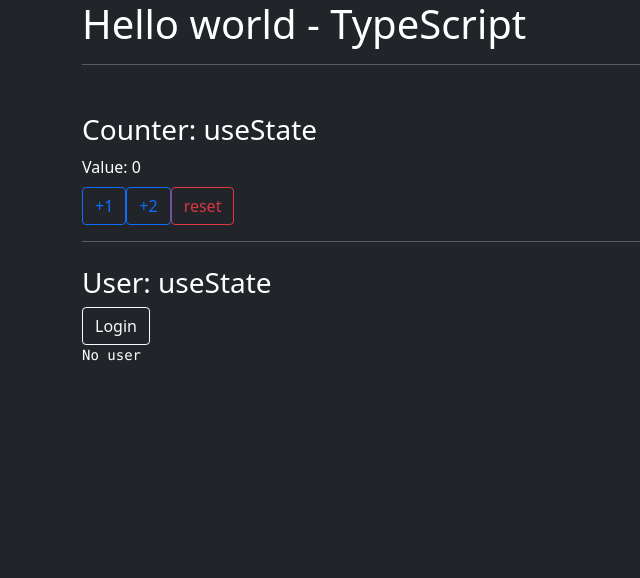
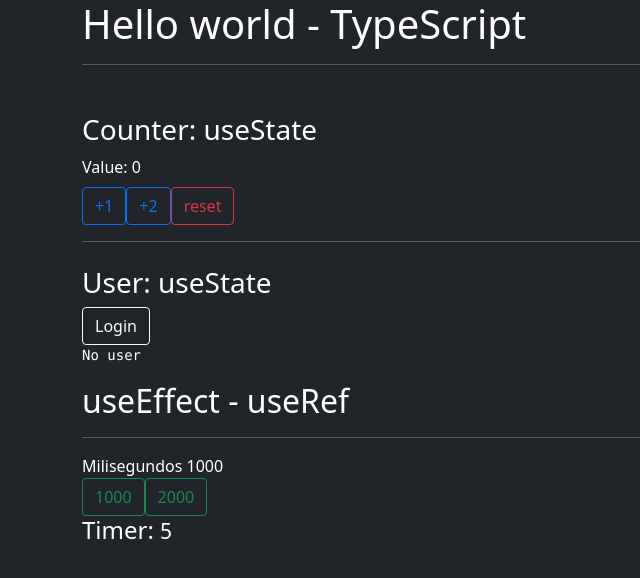
Before and after one commit to toledodavid/react-TypeScript-examples, a React (Create React App) app: page / in a window 1280 px wide. Shown: the top 578 px of the page, without its empty margins (0-640 px from the left). Built offline with nearby package versions, Linux system fonts and the light colour scheme.

Commit message:
create-TimerPadre-and-Timer-component-implement-useEffect-and-useRef-Hooks-and-create-a-type-for-props-in-TimerComponent

```diff
--- a/src/App.tsx
+++ b/src/App.tsx
@@ -1,5 +1,7 @@
 import Counter from './components/Counter';
 import User from './components/User';
+
+import TimerPadre from './components/TimerPadre';
 
 
 function App() {
@@ -13,6 +15,11 @@
       <hr/>
 
       <User/>
+
+      <h2>useEffect - useRef</h2>
+      <hr/>
+      <TimerPadre />
+
     </>
   );
 }
--- /dev/null
+++ b/src/components/Timer.tsx
@@ -0,0 +1,27 @@
+import { useEffect, useRef, useState } from 'react';
+
+type TimerArgs = {
+  milisegundos: number
+}
+
+const Timer = ({milisegundos}:TimerArgs) => {
+
+  const [segundos, setSegundos] = useState(0);
+
+  const ref = useRef<NodeJS.Timeout>();
+
+  useEffect(() => {
+    ref.current && clearInterval(ref.current);
+
+    ref.current = setInterval(() => setSegundos(s => s + 1), milisegundos);
+  }, [milisegundos]);
+
+  return(
+    <>
+      <h4>Timer: <small>{segundos}</small></h4>
+    </>
+  );
+}
+
+
+export default Timer;
--- /dev/null
+++ b/src/components/TimerPadre.tsx
@@ -0,0 +1,28 @@
+import { useState } from 'react';
+import Timer from './Timer';
+
+
+const TimerPadre = () => {
+
+  const [milisegundos, setMilisegundos] = useState(1000);
+
+  return(
+    <>
+      <span>Milisegundos {milisegundos}</span>
+
+      <br/>
+
+      <button className="btn btn-outline-success" onClick={() => setMilisegundos(1000)}>
+        1000
+      </button>
+      <button className="btn btn-outline-success" onClick={() => setMilisegundos(2000)}>
+        2000
+      </button>
+
+      <Timer milisegundos={milisegundos} />
+    </>
+  );
+}
+
+
+export default TimerPadre;
```
